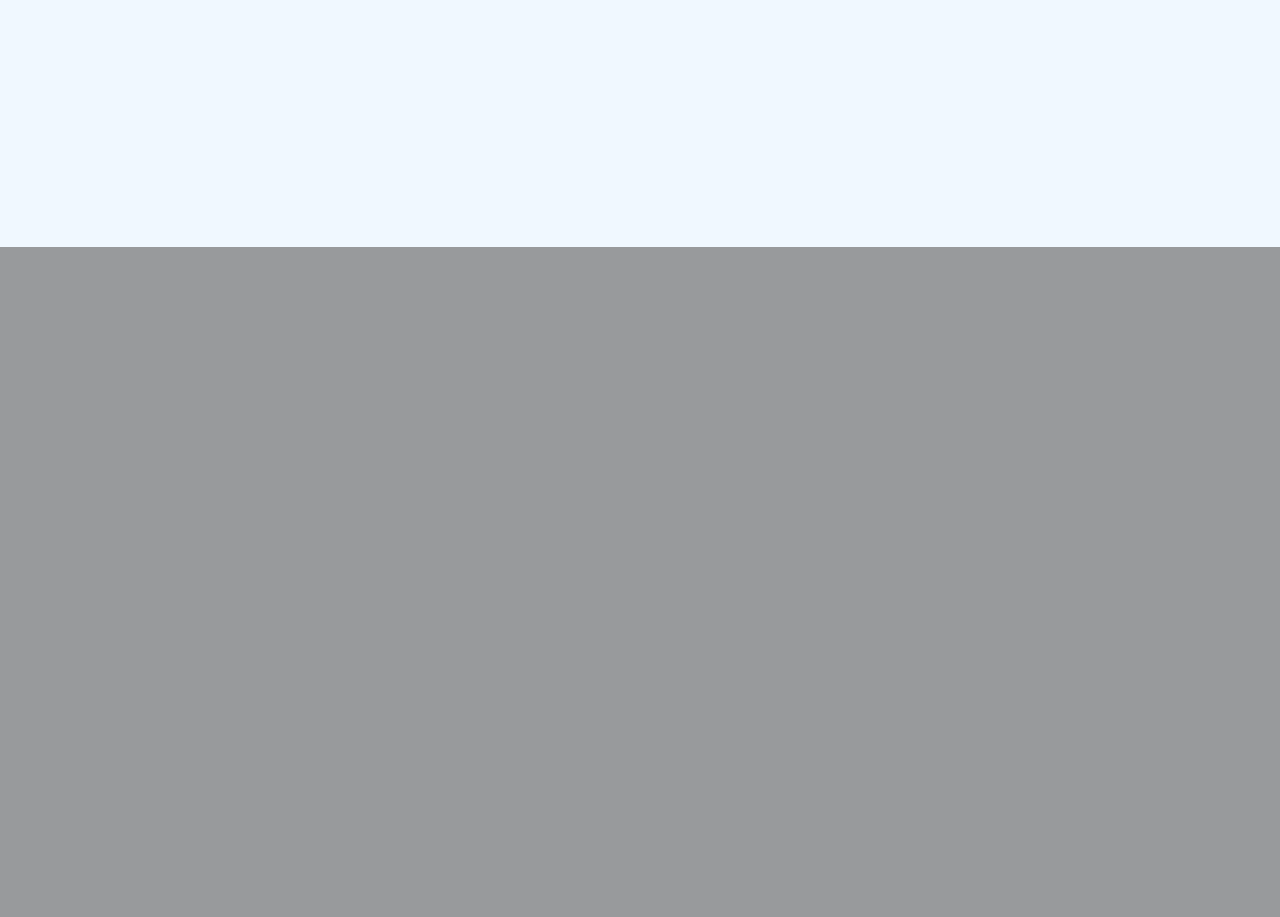
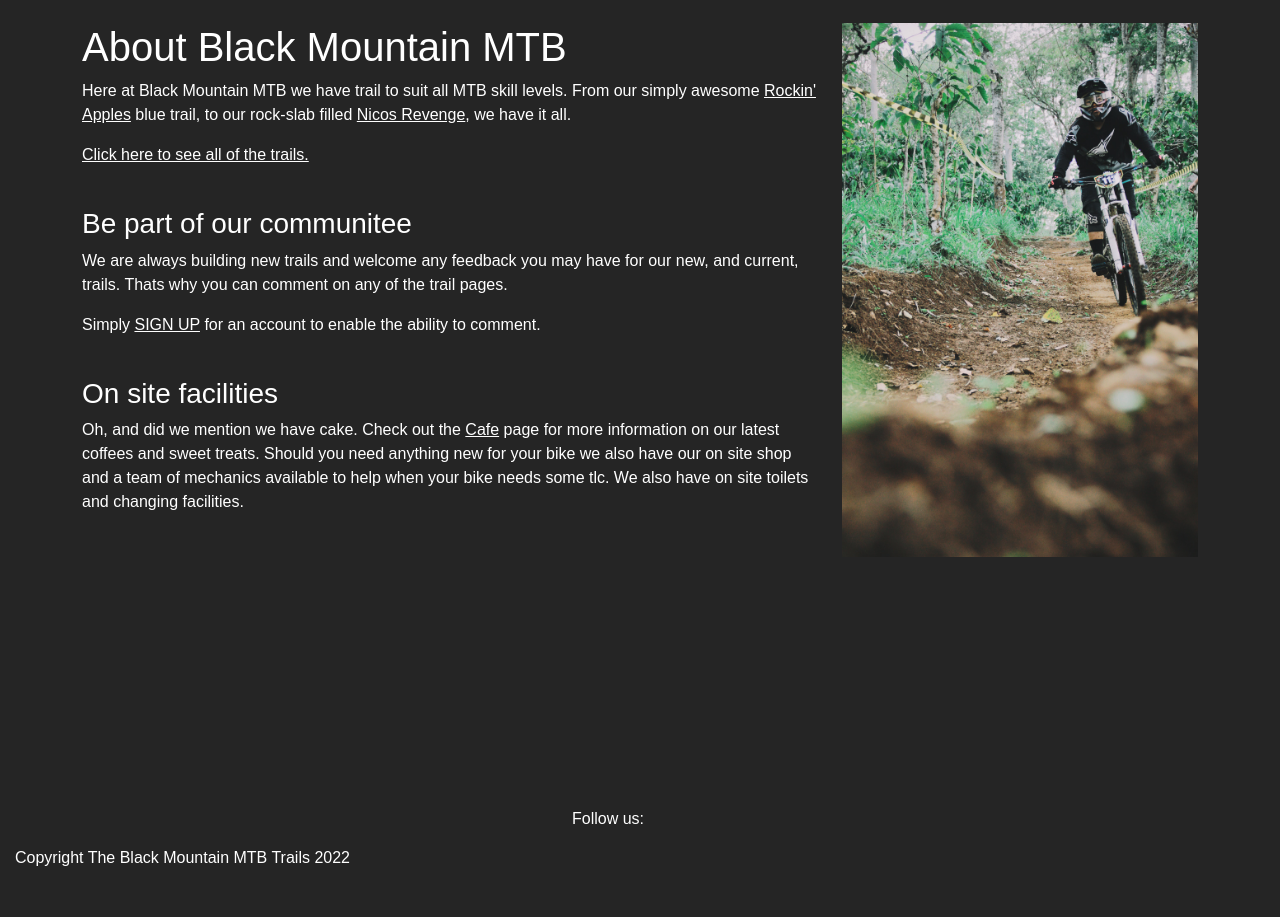
Before and after one commit to stephenlynch-ops/mysticmtb, a Django app: page / in a window 1280 px wide. Shown: the part 553-1470 px from the top of the page. Before the commit the page ends 800 px from the top, so only its background shows below. Run offline with Django 3.2, Linux system fonts and the light colour scheme; some web fonts are replaced.

Commit message:
FEAT: Added index.html content - footer to finish

```diff
--- a/static/css/style.css
+++ b/static/css/style.css
@@ -1,23 +1,31 @@
 /* Global Styles */
 body {
     font-family: 'Reem Kufi Fun', sans-serif;
-    background-color:aliceblue;
+    background-color:rgb(37, 37, 37);
+    color: white;
 }
 
 a {
-    text-decoration: none;
+    color: white;
 }
+
+/* Base.html specific styles */
 
 .navbar {
     padding: 0px;
 }
+
+#copyright {
+    padding: 15px;
+}
+
 
 /* Index.html specific styles */
 
 /* Carousel styling */
 .carousel-item {
     height: 32rem;
-    background: #000;
+    background: #777;
     color: white;
     position: relative;
     background-position: center;
@@ -48,3 +56,16 @@ a {
     background-color: #000;
     opacity: 0.8;
 }
+
+/* About Section Styles */
+
+.about-row {
+    height: 48rem;
+}
+
+.small-hero-image {
+    padding: 0px, 10px;
+    max-height: 100%;
+    max-width: 100%;
+    align-items: center;
+}
--- a/templates/base.html
+++ b/templates/base.html
@@ -57,6 +57,17 @@
         {% endblock content %}
     </main>
 
+<!-- Footer Section -->
+    <footer class="mt-autp py-3">
+        <p class="m-0 text-center">Follow us:
+            <i class="fab fa-facebook-square ms-3"></i>
+            <i class="fab fa-twitter-square ms-3"></i>
+            <i class="fab fa-instagram-square ms-3"></i>
+            <i class="fab fa-youtube-square ms-3"></i>
+        </p>
+        <p id="copyright">Copyright The Black Mountain MTB Trails 2022</p>
+    </footer>
+
 <!-- Bootstrap scripts section -->
     <script src="https://cdn.jsdelivr.net/npm/bootstrap@5.0.2/dist/js/bootstrap.bundle.min.js" integrity="sha384-MrcW6ZMFYlzcLA8Nl+NtUVF0sA7MsXsP1UyJoMp4YLEuNSfAP+JcXn/tWtIaxVXM" crossorigin="anonymous"></script>
 </body>
--- a/templates/index.html
+++ b/templates/index.html
@@ -23,7 +23,7 @@
             <div class="container carousel-container">
                 <div class="overlay-image"></div>
                 <div class="carousel-body position-absolute top-50 start-50 translate-middle">
-                    <a href="#" class="btn btn-lg btn-dark"><h1>Advised Equipment</h1></a>
+                    <a href="#" class="btn btn-lg btn-dark"><h1>What you need</h1></a>
                 </div>
             </div>
         </div>
@@ -45,4 +45,39 @@
         <span class="carousel-control-next-icon" aria-hidden="true"></span>
     </a>
 </div>
+
+<br>
+
+<div class="container">
+    <div class="row about-row">
+        <div class="col-sm-8">
+            <h1>About Black Mountain MTB</h1>
+            <p>Here at Black Mountain MTB we have trail to suit all MTB skill levels. From our
+                simply awesome <a href="#"><span>Rockin' Apples</span></a> blue trail, to our
+                rock-slab filled <a href="#"><span>Nicos Revenge</span></a>, we have it all.
+            </p>
+            <p>
+                <a href="#"><span>Click here to see all of the trails.</span></a>
+            </p>
+            <br>
+            <h3>Be part of our communitee</h3>
+            <p>We are always building new trails and welcome any feedback you may have for our new,
+                and current, trails. Thats why you can comment on any of the trail pages.
+            </p>
+            <p>
+                Simply <a href="#"><span>SIGN UP</span></a> for an account to enable the ability to comment.
+            </p>
+            <br>
+            <h3>On site facilities</h3>
+            <p>Oh, and did we mention we have cake. Check out the <a href="#"><span>Cafe</span></a> page
+                for more information on our latest coffees and sweet treats. Should you need anything new
+                for your bike we also have our on site shop and a team of mechanics available to help when
+                your bike needs some tlc. We also have on site toilets and changing facilities.
+            </p>
+        </div>
+        <div class="col-sm-4 small-hero-wrapper">
+                <img class="small-hero-image" src="/static/images/index-small-hero.jpg" alt="A rider riding through the trees">
+        </div>
+    </div>
+</div>
 {% endblock %}
```
Also changed, not shown: static/images/index-small-hero.jpg (added).
